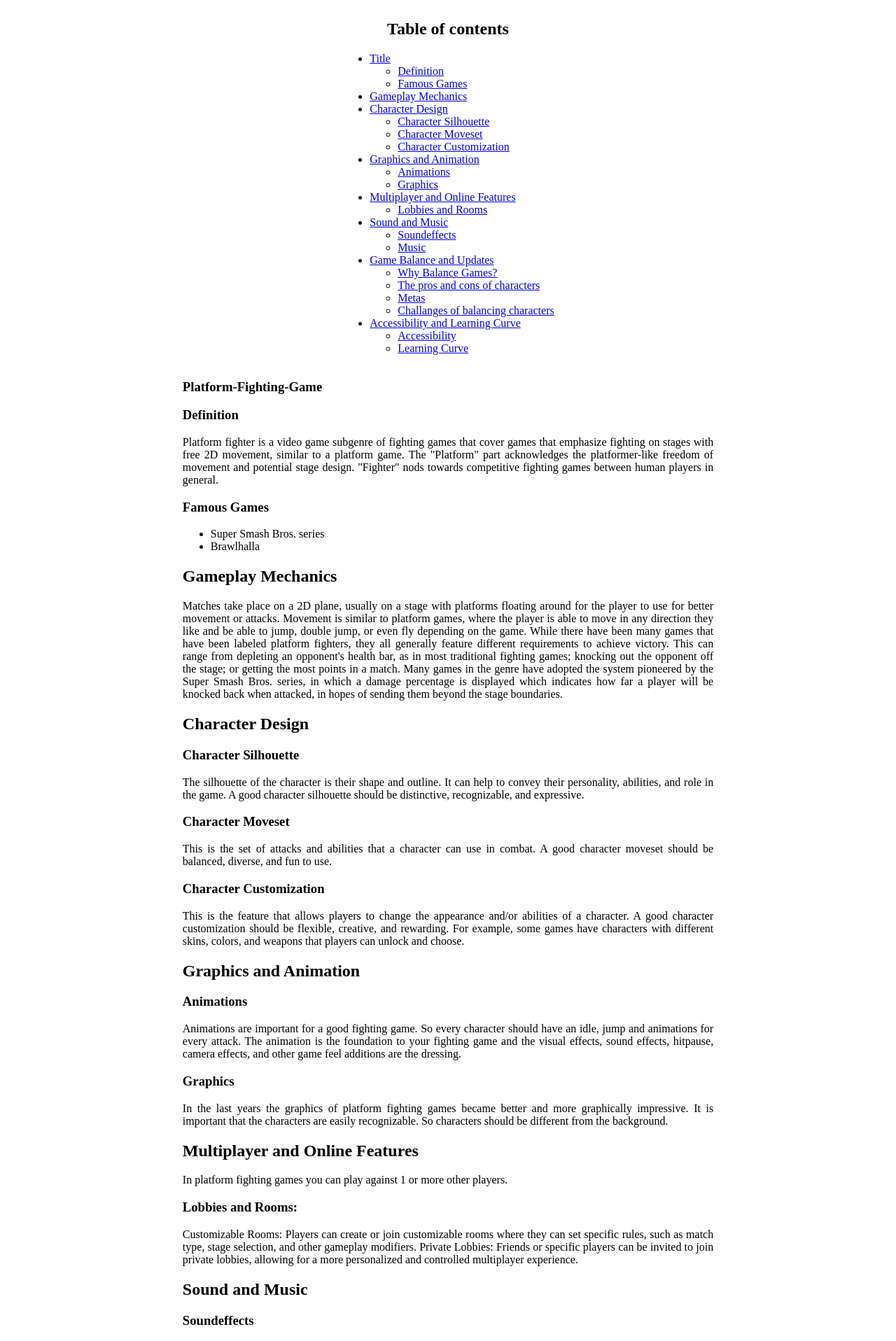
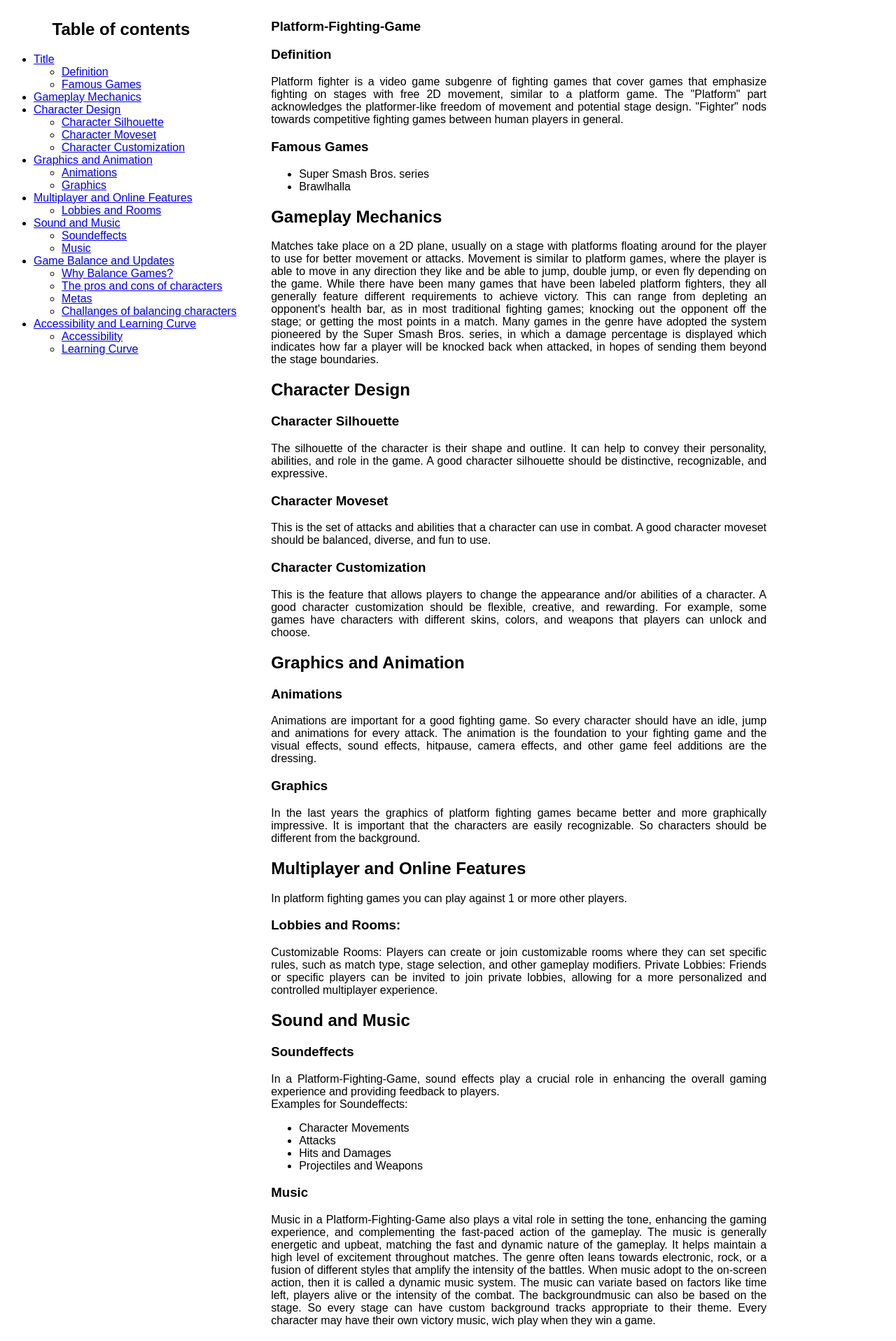
Before and after one commit to DenizCiger/Pugnators, a PHP site: page /static.html in a window 1280 px wide. Shown: the top 1916 px of the page at 70% size. Run offline with PHP 8.4, Linux system fonts and the light colour scheme.

Commit message:
Move table of contents to the side

```diff
--- a/Webpage/Css/static.css
+++ b/Webpage/Css/static.css
@@ -1,15 +1,18 @@
 html {
     scroll-behavior: smooth;
+    font-family: Arial, Helvetica, sans-serif;
 }
 
-#content, #table-of-contents {
-    width: 60%;
-    justify-self: center;
+#content {
+    width: 80%;
     text-align: justify;
+    grid-column: 2;
 }
 
 #table-of-contents {
     width: max-content;
+    position: fixed;
+    grid-column: 1;
 }
 
 #table-of-contents h1 {
@@ -18,4 +21,5 @@ html {
 
 body {
     display: grid;
+    grid-template-columns: 30% auto;
 }
--- a/Webpage/static.html
+++ b/Webpage/static.html
@@ -9,7 +9,7 @@
 </head>
 <body>
 
-    <section id="table-of-contents">
+    <aside id="table-of-contents">
         <h1>Table of contents</h1>
         <ul>
             <li><a href="#title">Title</a></li>
@@ -51,7 +51,7 @@
                 <li><a href="#learningCurve">Learning Curve</a></li>
             </ul>
         </ul>
-    </section>
+    </aside>
 
     <section id="content">
         <section id="title">
```
